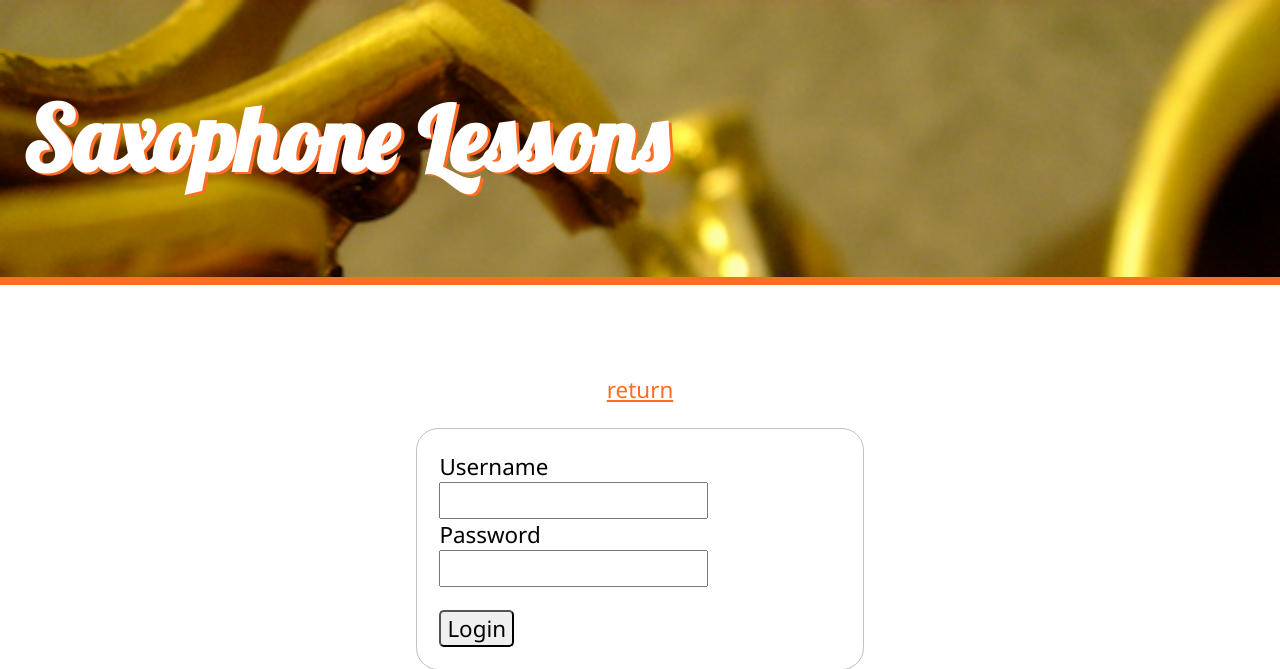
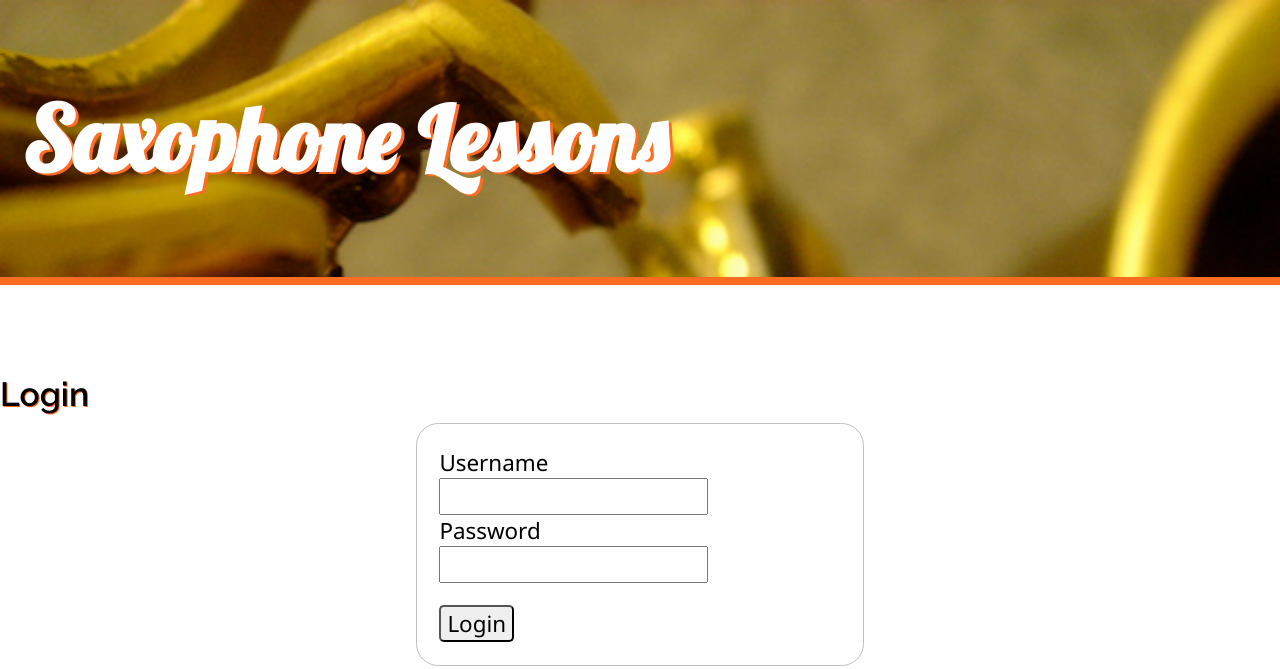
Before and after one commit to ab7/alexbakersax, a Python web app: template templates/login.html in a window 1280 px wide. Shown: the top 669 px of the page. Run offline with Jinja, Linux system fonts and the light colour scheme; the template is opened without the code that fills it, so the values that code supplies are empty; some libraries are stand-ins or nearby versions.

Commit message:
added title and moved return link

```diff
--- a/templates/login.html
+++ b/templates/login.html
@@ -1,7 +1,7 @@
 {% extends "base.html" %}
 
 {% block content %}
-  <a id="return" href="/">return</a>
+  <h2 class="formTitle">Login</h2>
   <fieldset class="login">
     <form method="post">
       <label>
@@ -20,4 +20,5 @@
       </button>
     </form>
   </fieldset>
+  <a id="return" href="/">return</a>
 {% endblock %}
```
